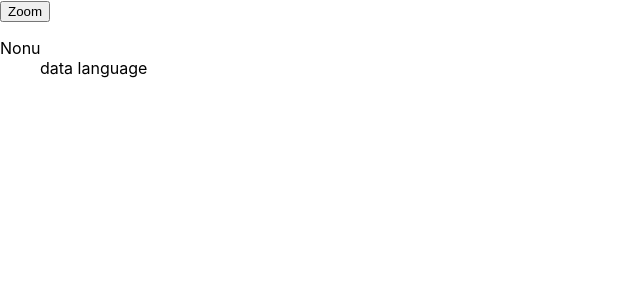
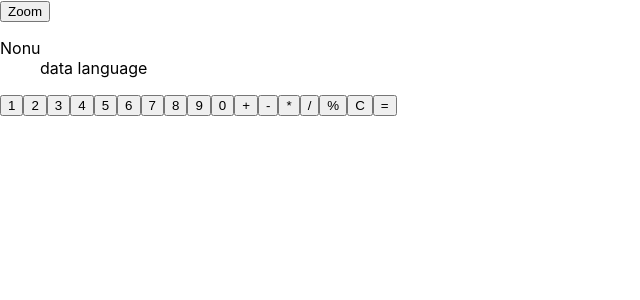
Before and after one commit to muhammadyousuf/React-Advance-topics, a React (Create React App) app: page / in a window 1280 px wide. Shown: the top 300 px of the page, without its empty margins (0-640 px from the left). Built offline with nearby package versions, Linux system fonts and the light colour scheme.

Commit message:
add button

```diff
--- a/src/App.js
+++ b/src/App.js
@@ -1,6 +1,8 @@
-import React from 'react';
+
 import ButtonClick from './button.js';
 import Accessibility from './components/Accessibility';
+import React, { Suspense} from 'react';
+const Calculator = React.lazy(() => import('./components/code-spliting'));
 
 
 const items = [{"id":1,"term":'Nonu', "description":"data language"}]
@@ -14,6 +16,9 @@ class App extends React.Component {
         <button onClick={() => {document.getElementById("btn_id").click() }} >Zoom</button>
         <ButtonClick  />
         <Accessibility items={items} />
+        <Suspense fallback={<div>Loading...</div>}>
+        <Calculator />
+        </Suspense>
       </div>
     );
   }
--- a/src/components/code-spliting/code-splitting.jsx
+++ b/src/components/code-spliting/code-splitting.jsx
@@ -1,5 +1,5 @@
 import React, { Component } from 'react'
-import {add} from '../../helper/math/add'
+//import {add} from '../../helper/math/add'
 
 export default class Calculator extends Component {
     constructor(props){
@@ -13,9 +13,23 @@ export default class Calculator extends Component {
     render() {
         return (
             <div>
-                <input />
-                <input />
-                <button>CalCulate</button>
+                <button>1</button>
+                <button>2</button>
+                <button>3</button>
+                <button>4</button>
+                <button>5</button>
+                <button>6</button>
+                <button>7</button>
+                <button>8</button>
+                <button>9</button>
+                <button>0</button>
+                <button>+</button>
+                <button>-</button>
+                <button>*</button>
+                <button>/</button>
+                <button>%</button>
+                <button>C</button>
+                <button>=</button>
             </div>
         )
     }
```
